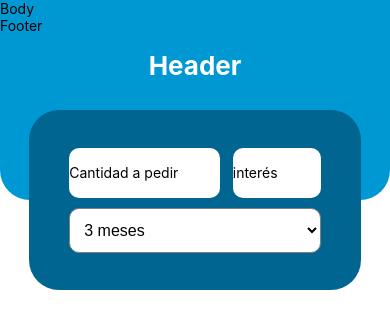
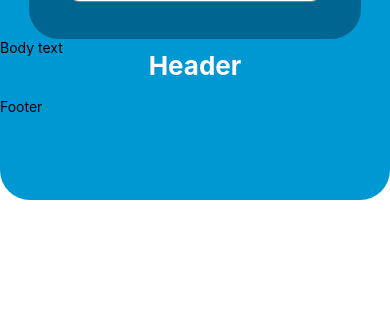
Before and after one commit to acasalsr/typescript-cotizador, a React Native app: screen / in a window 390 px wide. Shown: the top 328 px of the page. Built offline with nearby package versions, Linux system fonts and the light colour scheme.

Commit message:
type error

```diff
--- a/App.tsx
+++ b/App.tsx
@@ -1,4 +1,4 @@
-import React from 'react';
+import React, { useState } from 'react';
 import { StatusBar } from 'expo-status-bar';
 import { StyleSheet, Text, View, SafeAreaView, } from 'react-native';
 import colors from "./src/utils/colors"
@@ -6,39 +6,70 @@ import Form from "./src/components/Form"
 
 
 export default function App() {
+  const [capital, setCapital] = useState(null);
+  const [interest, setInterest] = useState(null);
+  const [months, setMonths] = useState(null);
+
   return (
     <>
       <StatusBar style="auto" />
-      <SafeAreaView style={styles.safeArea}>
-        <Text style={styles.title}>Header</Text>
-        <Form />
-      </SafeAreaView>
+      <View style={styles.wrapperArea}>
+        <SafeAreaView style={styles.safeArea}>
+          <View style={styles.backgroundHeader}></View>
+          <Text style={styles.title}>Header</Text>
+          <Form setCapital={setCapital} setInterest={setInterest} setMonths={setMonths} />
+        </SafeAreaView>
 
-      <View>
-        <Text>Body</Text>
-      </View>
+        <View style={bodyStyles.mainBody}>
+          <Text>Body text</Text>
+        </View>
 
-      <View>
-        <Text>Footer</Text>
+        <View>
+          <Text style={footerStyles.mainFooter}>Footer</Text>
+        </View>
       </View>
     </>
   );
 }
 
 const styles = StyleSheet.create({
+  wrapperArea: {
+    flexDirection: 'column',
+    width: '100%',
+  },
   safeArea: {
-    position: 'absolute',
+    height: 290,
+    position: 'relative',
     alignItems: 'center',
+    width: '100%',
+    flex: 2,
+  },
+  backgroundHeader: {
+    height: 200,
     backgroundColor: colors.PRIMARY_COLOR,
-    height: 200,
     width: '100%',
     borderBottomLeftRadius: 30,
     borderBottomRightRadius: 30,
+    position: 'absolute',
+    zIndex: -1,
   },
   title: {
     fontSize: 26,
     fontWeight: 'bold',
     color: 'white',
     marginTop: 50,
-  }
+  },
 });
+
+const bodyStyles = StyleSheet.create({
+  mainBody: {
+    flex: 3,
+    width: '100%',
+  },
+});
+
+const footerStyles = StyleSheet.create({
+  mainFooter: {
+    flex: 1,
+  },
+});
--- a/src/components/Form.tsx
+++ b/src/components/Form.tsx
@@ -42,10 +42,9 @@ export default function Form() {
 const styles = StyleSheet.create({
     wrapperInput: {
         position: "absolute",
-        display: "flex",
+        bottom: 0,
         flexDirection: "column",
         gap: 10,
-        bottom: -90,
         width: "85%",
         height: 180,
         backgroundColor: colors.SECONDARY_COLOR,
@@ -55,7 +54,6 @@ const styles = StyleSheet.create({
         paddingHorizontal: 40,
     },
     containerFlexInput: {
-        display: "flex",
         flexDirection: "row",
         justifyContent: "space-between",
         alignItems: "center",
@@ -75,6 +73,7 @@ const styles = StyleSheet.create({
         backgroundColor: "red",
         borderRadius: 10,
         height: 50,
+        marginTop: 10,
     }
 
 });
```
